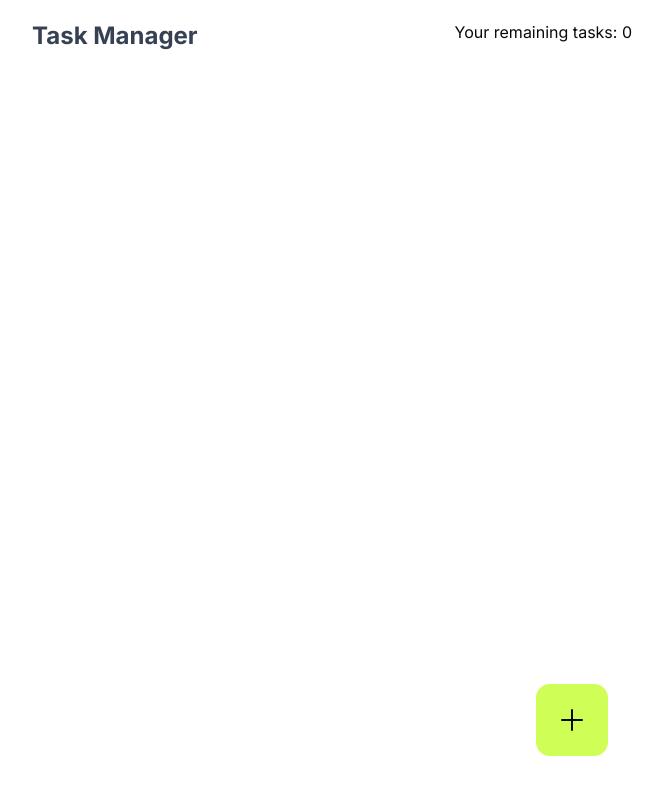
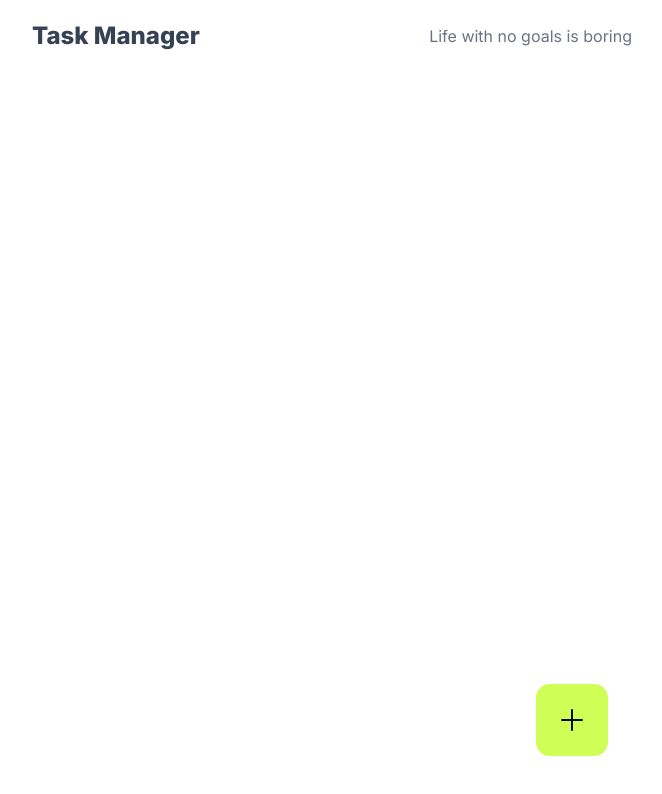
Before and after one commit to Francesco-Zucco/task-manager, a Next.js app: page / in a window 1280 px wide. Shown: the top 794 px of the page, without its empty margins (308-970 px from the left). Built offline with nearby package versions, Linux system fonts and the light colour scheme.

Commit message:
updated task list, message that shows how many goals you have left

```diff
--- a/src/app/page.js
+++ b/src/app/page.js
@@ -39,6 +39,17 @@ export default function Home() {
     );
   };
 
+  const remainingTasks = tasks.filter((t) => !t.done).length;
+
+  let message = "";
+  if (tasks.length === 0) {
+    message = "Life with no goals is boring";
+  } else if (remainingTasks === 0) {
+    message = "all goals completed!";
+  } else {
+    message = `our remaining goals: ${remainingTasks}`;
+  }
+
   useEffect(() => {
     const saved = localStorage.getItem("tasks");
     if (saved) {
@@ -54,11 +65,11 @@ export default function Home() {
     <div className="w-full h-[100vh] flex justify-center p-5 ">
       <div className="relative max-w-[600px] w-full h-full">
         <div className="w-full flex flex-col gap-4 items-center ">
-          <div className="flex justify-between w-full">
-            <h1 className="text-gray-700 text-2xl font-bold">Task Manager</h1>
-            <div>
-              Your remaining tasks: {tasks.filter((t) => !t.done).length}
-            </div>
+          <div className="flex justify-between items-center w-full">
+            <h1 className="text-gray-700 text-2xl font-extrabold">
+              Task Manager
+            </h1>
+            <p className="text-gray-500">{message}</p>
           </div>
 
           <TaskInput
@@ -74,6 +85,7 @@ export default function Home() {
             tasks={tasks}
             toggleDone={toggleDone}
             deleteTask={deleteTask}
+            categories={categories}
           />
         </div>
       </div>
--- a/src/components/TaskItem.js
+++ b/src/components/TaskItem.js
@@ -1,12 +1,14 @@
-const TaskItem = ({ task, i, toggleDone, deleteTask }) => {
+const TaskItem = ({
+  task,
+  i,
+  toggleDone,
+  deleteTask,
+  categories,
+  category,
+}) => {
   return (
-    <div
-      className="flex border p-3 rounded-xl flex gap-2 items-center justify-between"
-      style={{
-        color: task.done ? "green" : "black",
-        textDecoration: task.done ? "line-through" : "none",
-      }}
-    >
+    <div className="flex border p-3 rounded-xl flex gap-2 items-center justify-between w-full">
+      <div className="flex items-center gap-2">
         <button onClick={() => toggleDone(i)}>
           <svg
             xmlns="http://www.w3.org/2000/svg"
@@ -14,17 +16,33 @@ const TaskItem = ({ task, i, toggleDone, deleteTask }) => {
             viewBox="0 0 24 24"
             strokeWidth={1.5}
             stroke="currentColor"
-          className="size-6"
+            className={`size-6 border rounded-md p-1 ${task.done ? "bg-green-500 border-green-300 text-green-900" : "border-gray-400"}`}
           >
+            {task.done ? (
               <path
                 strokeLinecap="round"
                 strokeLinejoin="round"
                 d="m4.5 12.75 6 6 9-13.5"
               />
+            ) : (
+              ""
+            )}
           </svg>
         </button>
-      <p>{task.text}</p>
-      <div>{task.category}</div>
+        <p
+          style={{
+            textDecoration: task.done ? "line-through" : "none",
+          }}
+        >
+          {task.text}
+        </p>
+      </div>
+      <div className="flex items-center gap-2">
+        <p
+          className={`px-3 py-1 rounded-full text-sm transition ${category.color} `}
+        >
+          {task.category}
+        </p>
         <button className="text-black" onClick={() => deleteTask(i)}>
           <svg
             xmlns="http://www.w3.org/2000/svg"
@@ -40,6 +58,7 @@ const TaskItem = ({ task, i, toggleDone, deleteTask }) => {
           </svg>
         </button>
       </div>
+    </div>
   );
 };
 
--- a/src/components/TaskList.js
+++ b/src/components/TaskList.js
@@ -1,8 +1,8 @@
 import TaskItem from "./TaskItem";
 
-const TaskList = ({ tasks, toggleDone, deleteTask }) => {
+const TaskList = ({ tasks, toggleDone, deleteTask, categories }) => {
   return (
-    <ul>
+    <ul className="w-full flex flex-col gap-2">
       {tasks.map((task, i) => (
         <TaskItem
           key={i}
@@ -10,6 +10,8 @@ const TaskList = ({ tasks, toggleDone, deleteTask }) => {
           task={task}
           toggleDone={() => toggleDone(i)}
           deleteTask={() => deleteTask(i)}
+          categories={categories}
+          category={categories.find((c) => c.name === task.category)}
         ></TaskItem>
       ))}
     </ul>
```
Also changed, not shown: src/components/TaskInput.js (+3 -22 lines). Lines whose indentation alone changed are shown as unchanged.
